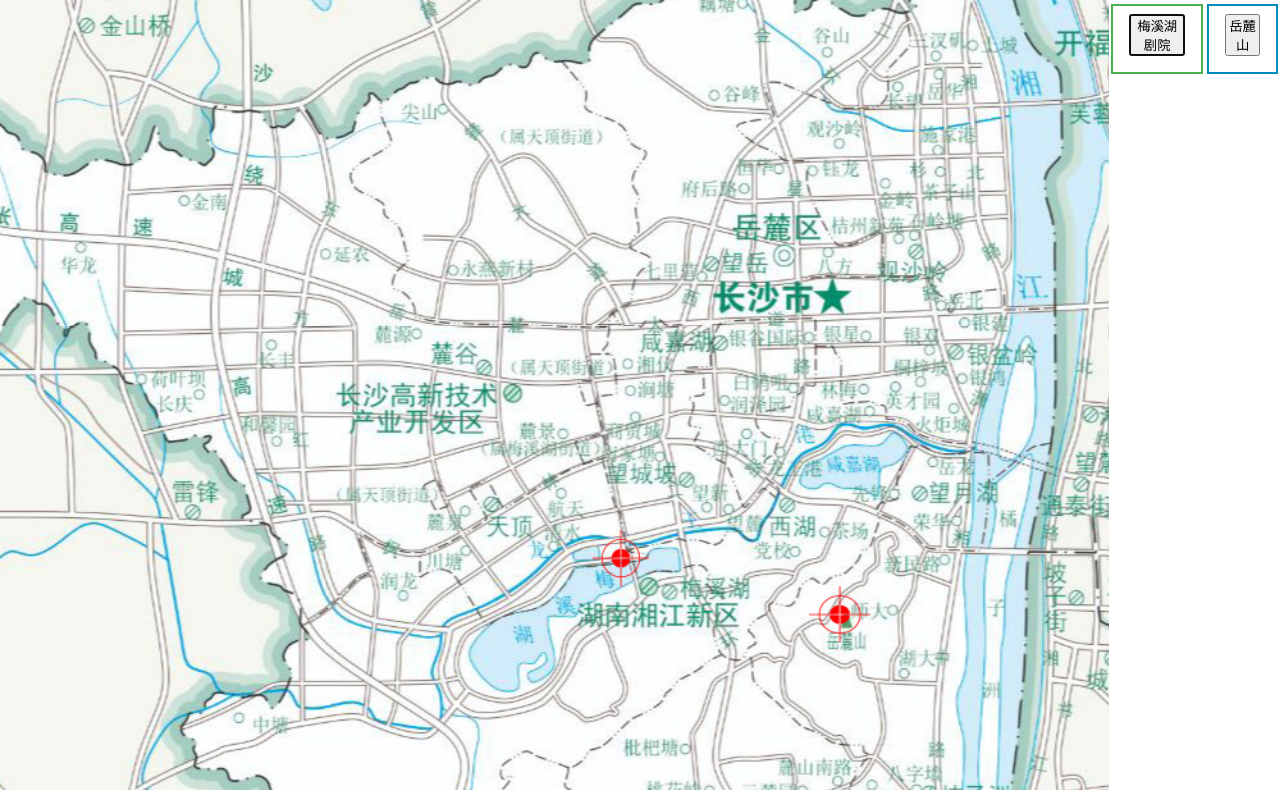
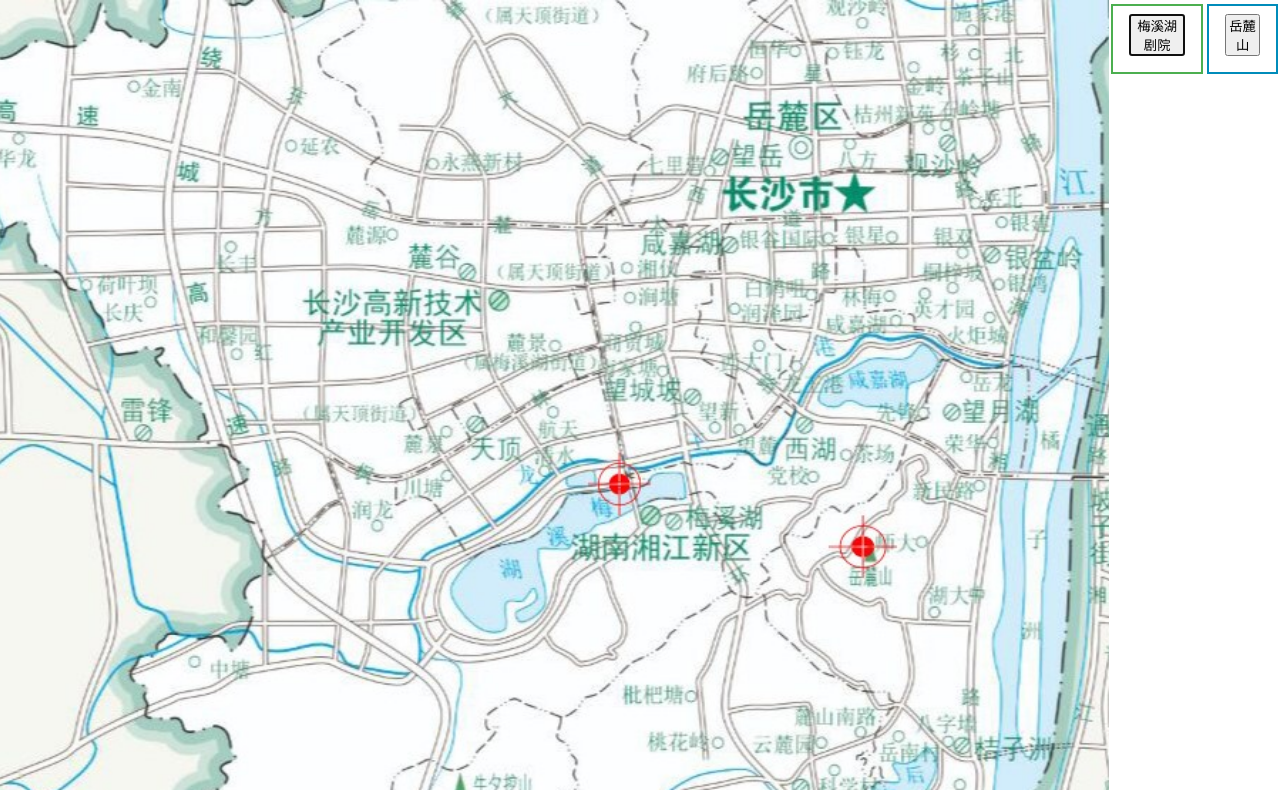
Before and after one commit to tudoushangyin/test, a plain HTML site: page index.html in a window 1280 px wide. Drawn offline with Linux system fonts and the light colour scheme.

Commit message:
Update index.html

```diff
--- a/index.html
+++ b/index.html
@@ -23,7 +23,7 @@
     #box{
     height: 790px;
     width: 1400px;
-    background: url(1.jpg) no-repeat center center;   /*加载背景图*/   /* 背景图不平铺 */
+    background: url(2.jpg) no-repeat center center;   /*加载背景图*/   /* 背景图不平铺 */
     background-size:cover;  /* 让背景图基于容器大小伸缩 */
     background-attachment:fixed;        /* 当内容高度大于图片高度时，背景图像的位置相对于viewport固定 */
     }
```
